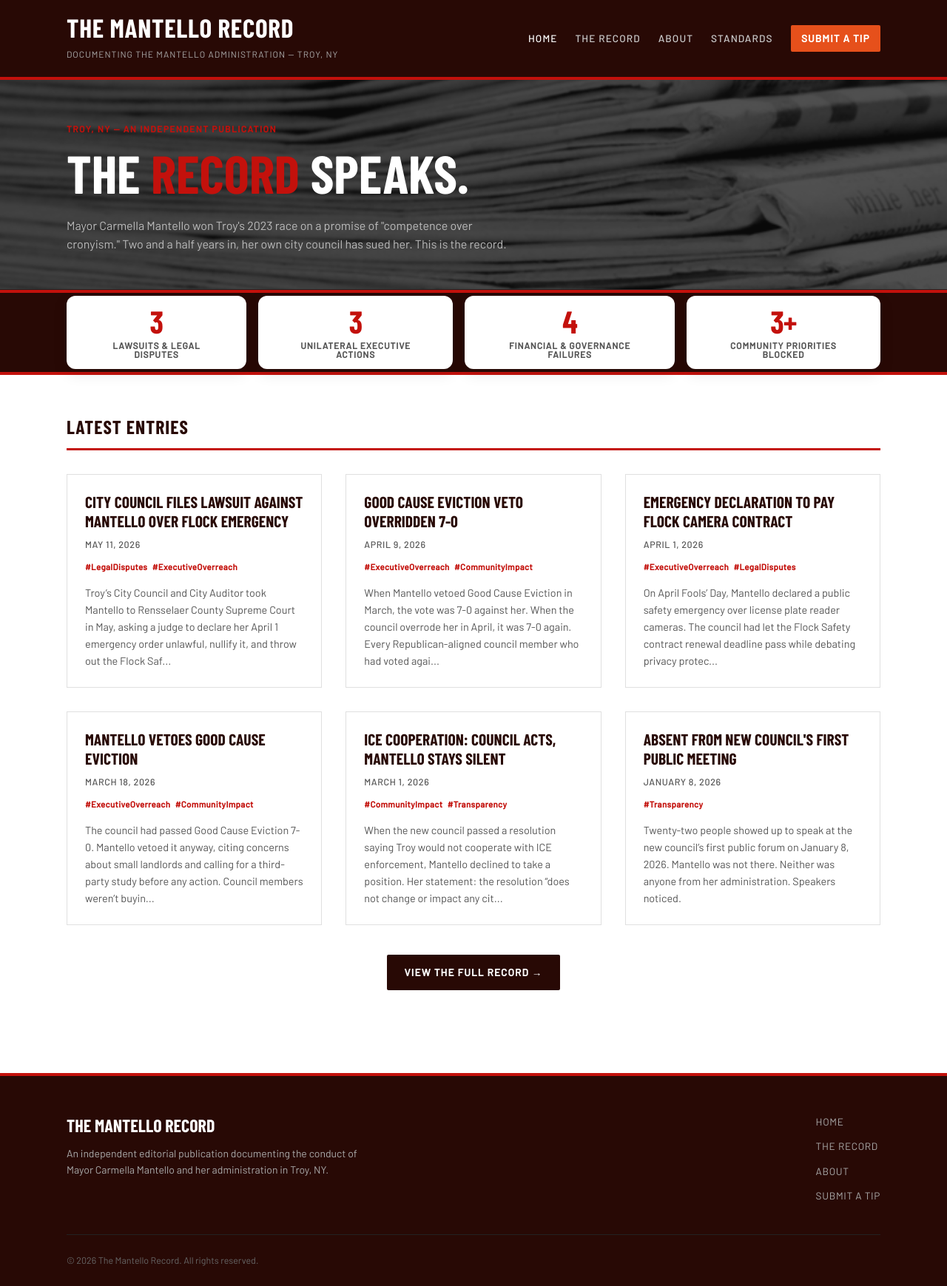
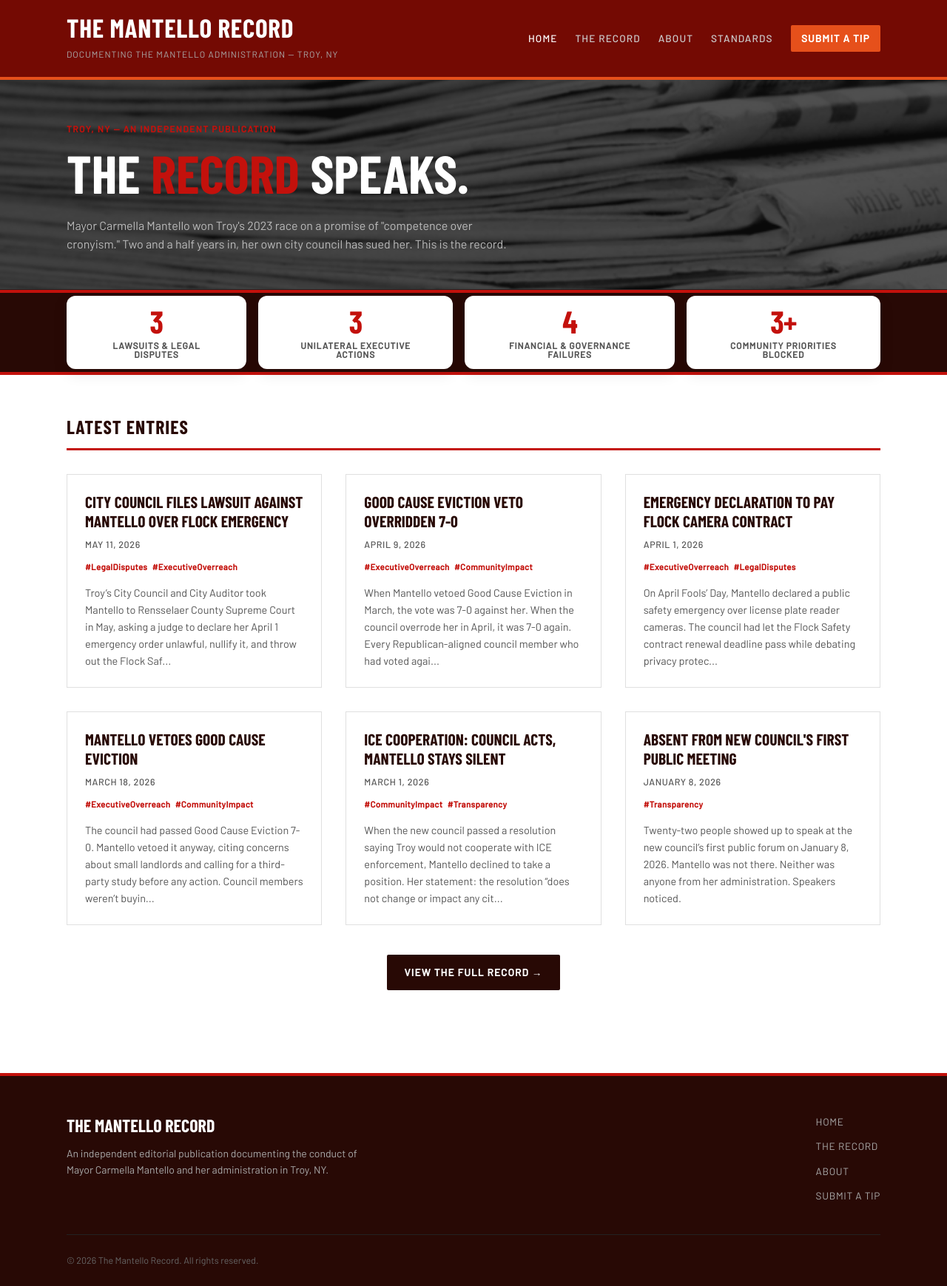
Before and after one commit to MdevitSEC/the-mantello-record, a Jekyll site: the page built from index.html, in a window 1280 px wide. Shown: the whole page at 74% size. Built offline with Jekyll 4.4.1, drawn with Linux system fonts in a browser that asks for light colours; some web fonts are replaced.

Commit message:
Change header to deep crimson (#740a03) with orange accent border
Co-Authored-By: Claude Sonnet 4.6 <noreply@anthropic.com>

```diff
--- a/assets/css/main.scss
+++ b/assets/css/main.scss
@@ -37,8 +37,8 @@ img { max-width: 100%; display: block; }
 
 /* --- Header --- */
 .site-header {
-  background: var(--black);
-  border-bottom: 4px solid var(--red);
+  background: var(--red-dark);
+  border-bottom: 4px solid var(--accent);
   padding: 0 1.5rem;
 }
 .header-inner {
```
